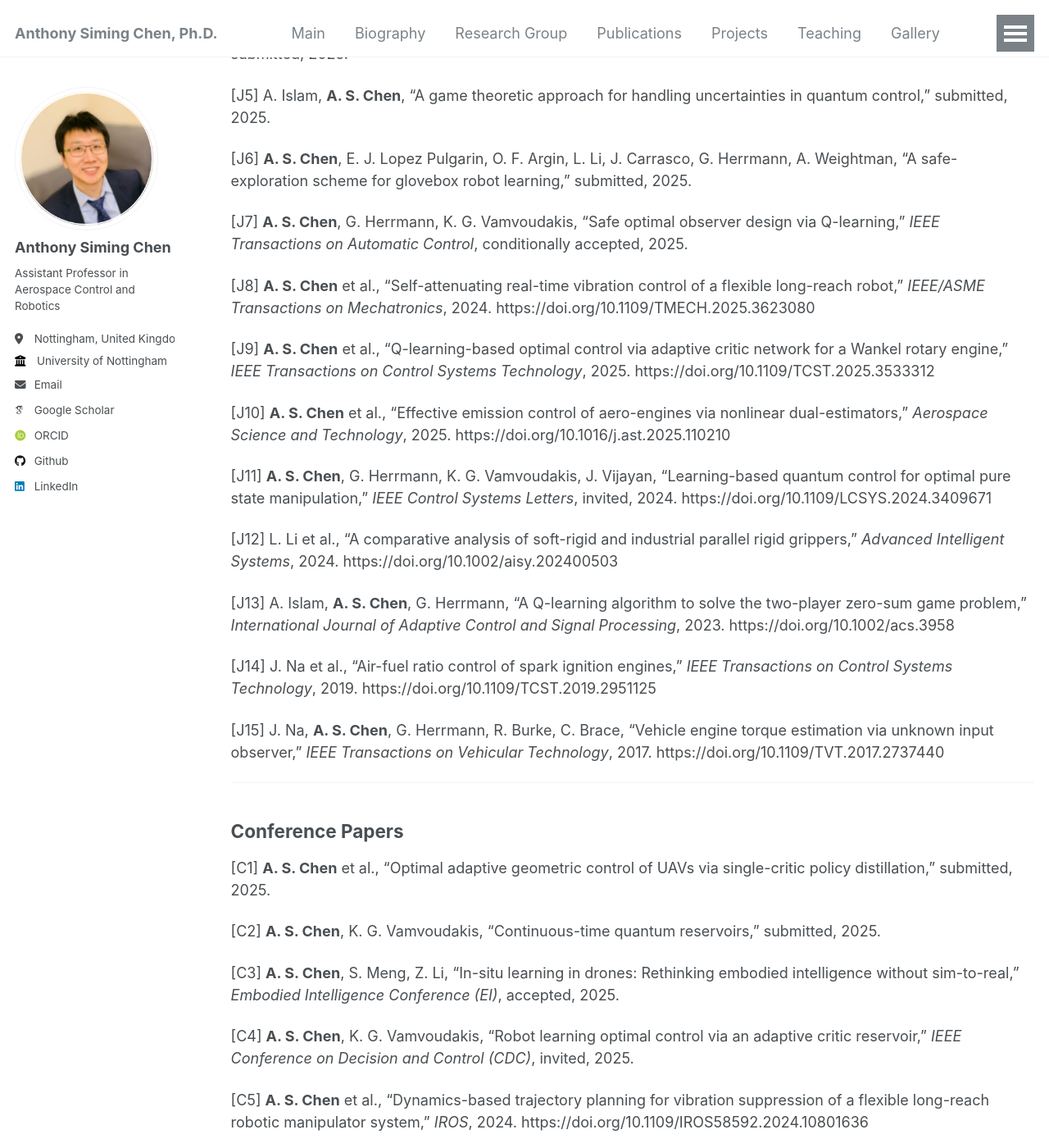
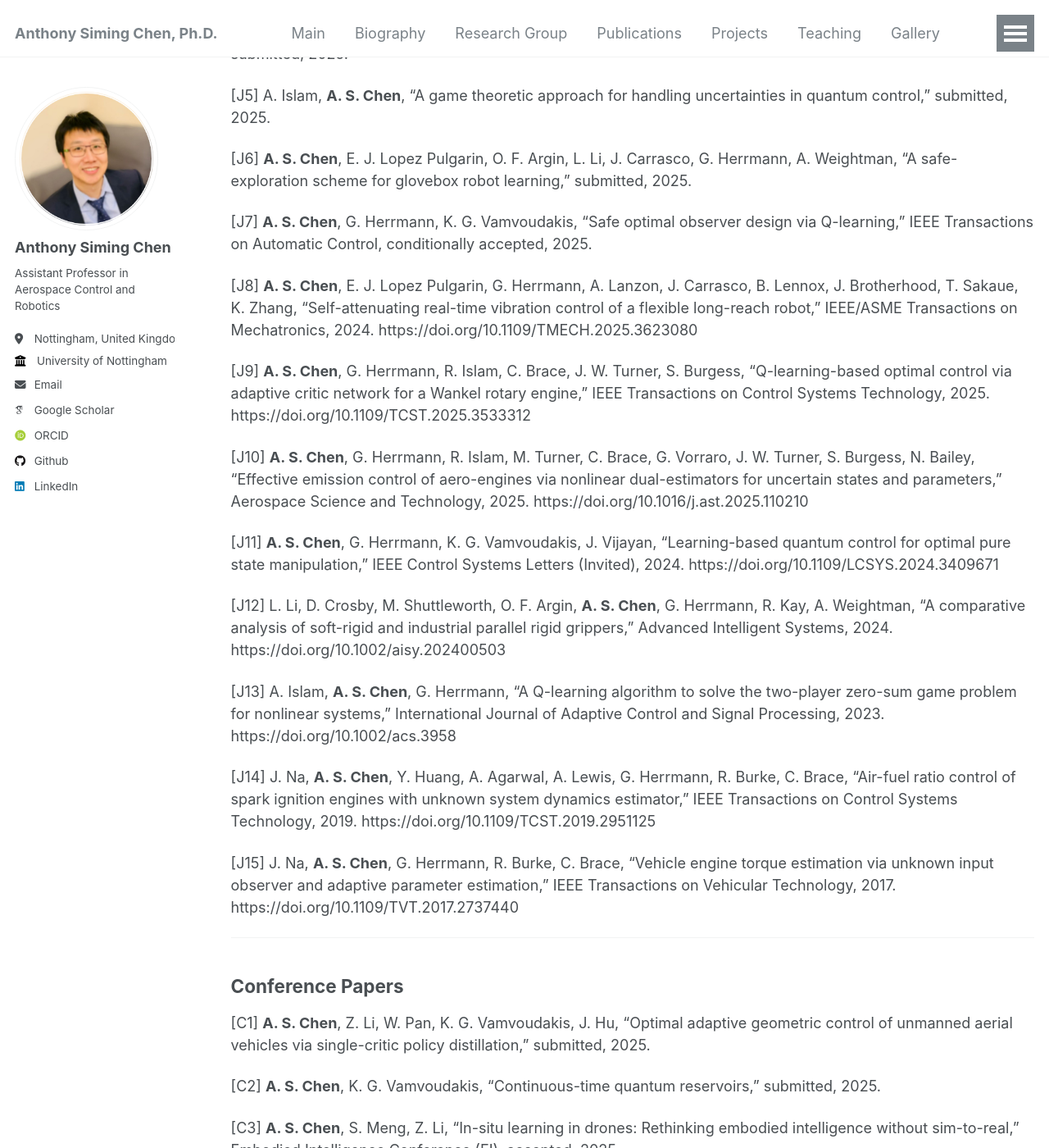
Before and after one commit to Anthony-S-Chen/Anthony-S-Chen.github.io, a Jekyll site: the page built from _pages/Publications.md, in a window 1280 px wide and 1400 px high, scrolled down 431 px. Shown: the whole window at 82% size. Built offline with Jekyll 4.4.1, drawn with Linux system fonts in a browser that asks for light colours; some web fonts are replaced; some of the changed text lies outside the part shown.

Commit message:
Update Publications.md

```diff
--- a/_pages/Publications.md
+++ b/_pages/Publications.md
@@ -11,7 +11,7 @@ author_profile: true
 
 [J1] **A. S. Chen**, Z. Li, W. Pan, K. G. Vamvoudakis, J. Hu, “In-situ learning for optimal quadrotor control on SE(3),” submitted, 2025.
 
-[J2] G. Yang, **A. S. Chen**, A. Parisio, G. Herrmann, “MBE-MPPI: Multi-barrier-enhanced model predictive path integral for safe and efficient vehicle navigation,” submitted, 2025.
+[J2] G. Yang, **A. S. Chen**, A. Parisio, G. Herrmann, “MBE-MPPI: Multi-Barrier-Enhanced Model Predictive Path Integral for Safe and Efficient Vehicle Navigation,” submitted, 2025.
 
 [J3] O. F. Argin, E. J. Lopez Pulgarin, **A. S. Chen**, G. Herrmann, “Safe shared control in manipulator teleoperation through control barrier functions,” submitted, 2025.
 
@@ -21,57 +21,57 @@ author_profile: true
 
 [J6] **A. S. Chen**, E. J. Lopez Pulgarin, O. F. Argin, L. Li, J. Carrasco, G. Herrmann, A. Weightman, “A safe-exploration scheme for glovebox robot learning,” submitted, 2025.
 
-[J7] **A. S. Chen**, G. Herrmann, K. G. Vamvoudakis, “Safe optimal observer design via Q-learning,” *IEEE Transactions on Automatic Control*, conditionally accepted, 2025.
+[J7] **A. S. Chen**, G. Herrmann, K. G. Vamvoudakis, “Safe optimal observer design via Q-learning,” IEEE Transactions on Automatic Control, conditionally accepted, 2025.
 
-[J8] **A. S. Chen** et al., “Self-attenuating real-time vibration control of a flexible long-reach robot,” *IEEE/ASME Transactions on Mechatronics*, 2024. https://doi.org/10.1109/TMECH.2025.3623080
+[J8] **A. S. Chen**, E. J. Lopez Pulgarin, G. Herrmann, A. Lanzon, J. Carrasco, B. Lennox, J. Brotherhood, T. Sakaue, K. Zhang, “Self-attenuating real-time vibration control of a flexible long-reach robot,” IEEE/ASME Transactions on Mechatronics, 2024. https://doi.org/10.1109/TMECH.2025.3623080
 
-[J9] **A. S. Chen** et al., “Q-learning-based optimal control via adaptive critic network for a Wankel rotary engine,” *IEEE Transactions on Control Systems Technology*, 2025. https://doi.org/10.1109/TCST.2025.3533312
+[J9] **A. S. Chen**, G. Herrmann, R. Islam, C. Brace, J. W. Turner, S. Burgess, “Q-learning-based optimal control via adaptive critic network for a Wankel rotary engine,” IEEE Transactions on Control Systems Technology, 2025. https://doi.org/10.1109/TCST.2025.3533312
 
-[J10] **A. S. Chen** et al., “Effective emission control of aero-engines via nonlinear dual-estimators,” *Aerospace Science and Technology*, 2025. https://doi.org/10.1016/j.ast.2025.110210
+[J10] **A. S. Chen**, G. Herrmann, R. Islam, M. Turner, C. Brace, G. Vorraro, J. W. Turner, S. Burgess, N. Bailey, “Effective emission control of aero-engines via nonlinear dual-estimators for uncertain states and parameters,” Aerospace Science and Technology, 2025. https://doi.org/10.1016/j.ast.2025.110210
 
-[J11] **A. S. Chen**, G. Herrmann, K. G. Vamvoudakis, J. Vijayan, “Learning-based quantum control for optimal pure state manipulation,” *IEEE Control Systems Letters*, invited, 2024. https://doi.org/10.1109/LCSYS.2024.3409671
+[J11] **A. S. Chen**, G. Herrmann, K. G. Vamvoudakis, J. Vijayan, “Learning-based quantum control for optimal pure state manipulation,” IEEE Control Systems Letters (Invited), 2024. https://doi.org/10.1109/LCSYS.2024.3409671
 
-[J12] L. Li et al., “A comparative analysis of soft-rigid and industrial parallel rigid grippers,” *Advanced Intelligent Systems*, 2024. https://doi.org/10.1002/aisy.202400503
+[J12] L. Li, D. Crosby, M. Shuttleworth, O. F. Argin, **A. S. Chen**, G. Herrmann, R. Kay, A. Weightman, “A comparative analysis of soft-rigid and industrial parallel rigid grippers,” Advanced Intelligent Systems, 2024. https://doi.org/10.1002/aisy.202400503
 
-[J13] A. Islam, **A. S. Chen**, G. Herrmann, “A Q-learning algorithm to solve the two-player zero-sum game problem,” *International Journal of Adaptive Control and Signal Processing*, 2023. https://doi.org/10.1002/acs.3958
+[J13] A. Islam, **A. S. Chen**, G. Herrmann, “A Q-learning algorithm to solve the two-player zero-sum game problem for nonlinear systems,” International Journal of Adaptive Control and Signal Processing, 2023. https://doi.org/10.1002/acs.3958
 
-[J14] J. Na et al., “Air-fuel ratio control of spark ignition engines,” *IEEE Transactions on Control Systems Technology*, 2019. https://doi.org/10.1109/TCST.2019.2951125
+[J14] J. Na, **A. S. Chen**, Y. Huang, A. Agarwal, A. Lewis, G. Herrmann, R. Burke, C. Brace, “Air-fuel ratio control of spark ignition engines with unknown system dynamics estimator,” IEEE Transactions on Control Systems Technology, 2019. https://doi.org/10.1109/TCST.2019.2951125
 
-[J15] J. Na, **A. S. Chen**, G. Herrmann, R. Burke, C. Brace, “Vehicle engine torque estimation via unknown input observer,” *IEEE Transactions on Vehicular Technology*, 2017. https://doi.org/10.1109/TVT.2017.2737440
+[J15] J. Na, **A. S. Chen**, G. Herrmann, R. Burke, C. Brace, “Vehicle engine torque estimation via unknown input observer and adaptive parameter estimation,” IEEE Transactions on Vehicular Technology, 2017. https://doi.org/10.1109/TVT.2017.2737440
 
 ---
 
 ## Conference Papers
 
-[C1] **A. S. Chen** et al., “Optimal adaptive geometric control of UAVs via single-critic policy distillation,” submitted, 2025.
+[C1] **A. S. Chen**, Z. Li, W. Pan, K. G. Vamvoudakis, J. Hu, “Optimal adaptive geometric control of unmanned aerial vehicles via single-critic policy distillation,” submitted, 2025.
 
 [C2] **A. S. Chen**, K. G. Vamvoudakis, “Continuous-time quantum reservoirs,” submitted, 2025.
 
-[C3] **A. S. Chen**, S. Meng, Z. Li, “In-situ learning in drones: Rethinking embodied intelligence without sim-to-real,” *Embodied Intelligence Conference (EI)*, accepted, 2025.
+[C3] **A. S. Chen**, S. Meng, Z. Li, “In-situ learning in drones: Rethinking embodied intelligence without sim-to-real,” Embodied Intelligence Conference (EI), accepted, 2025.
 
-[C4] **A. S. Chen**, K. G. Vamvoudakis, “Robot learning optimal control via an adaptive critic reservoir,” *IEEE Conference on Decision and Control (CDC)*, invited, 2025.
+[C4] **A. S. Chen**, K. G. Vamvoudakis, “Robot learning optimal control via an adaptive critic reservoir,” IEEE Conference on Decision and Control (Invited), 2025.
 
-[C5] **A. S. Chen** et al., “Dynamics-based trajectory planning for vibration suppression of a flexible long-reach robotic manipulator system,” *IROS*, 2024. https://doi.org/10.1109/IROS58592.2024.10801636
+[C5] **A. S. Chen**, E. J. Lopez Pulgarin, G. Herrmann, A. Lanzon, J. Carrasco, B. Lennox, B. Carrera-Knowles, J. Brotherhood, T. Sakaue, K. Zhang, “Dynamics-based trajectory planning for vibration suppression of a flexible long-reach robotic manipulator system,” IROS, 2024. https://doi.org/10.1109/IROS58592.2024.10801636
 
-[C6] S. Li et al., “Multi-robot collaborative SLAM based on factor graph optimization,” *ICMIC*, 2024. https://doi.org/10.1007/978-981-96-1777-7_63
+[C6] S. Li, Y. Zhang, **A. S. Chen**, Z. Zhang, P. Liu, “Research on multi-robot collaborative SLAM algorithm based on factor graph optimization,” ICMIC, 2024. https://doi.org/10.1007/978-981-96-1777-7_63
 
-[C7] **A. S. Chen**, G. Herrmann, “An adaptive critic learning approach for nonlinear optimal control subject to excitation and weight constraints,” *CDC*, 2023. https://doi.org/10.1109/CDC49753.2023.10383309
+[C7] **A. S. Chen**, G. Herrmann, “An adaptive critic learning approach for nonlinear optimal control subject to excitation and weight constraints,” IEEE CDC, 2023. https://doi.org/10.1109/CDC49753.2023.10383309
 
-[C8] **A. S. Chen** et al., “Output feedback speed control for a Wankel rotary engine via Q-learning,” *IFAC World Congress*, 2023. https://doi.org/10.1016/j.ifacol.2023.10.1014
+[C8] **A. S. Chen**, G. Herrmann, S. Burgess, C. Brace, “Output feedback speed control for a Wankel rotary engine via Q-learning,” IFAC World Congress, 2023. https://doi.org/10.1016/j.ifacol.2023.10.1014
 
-[C9] **A. S. Chen**, G. Herrmann, “Adaptive optimal control via continuous-time Q-learning,” *CDC*, 2019. https://doi.org/10.1109/CDC40024.2019.9030116
+[C9] **A. S. Chen**, G. Herrmann, “Adaptive optimal control via continuous-time Q-learning for unknown nonlinear affine systems,” IEEE CDC, 2019. https://doi.org/10.1109/CDC40024.2019.9030116
 
-[C10] **A. S. Chen** et al., “Nonlinear observer-based air-fuel ratio control for port fuel injected Wankel engines,” *UKACC CONTROL*, 2018. https://doi.org/10.1109/CONTROL.2018.8516842
+[C10] **A. S. Chen**, J. Na, G. Herrmann, M. Turner, G. Vorraro, C. Brace, “Nonlinear observer-based air-fuel ratio control for port fuel injected Wankel engines,” UKACC CONTROL, 2018. https://doi.org/10.1109/CONTROL.2018.8516842
 
-[C11] **A. S. Chen** et al., “Adaptive air-fuel ratio control for spark ignition engines with time-varying parameter estimation,” *ICMIC*, Best Student Paper, 2017. https://doi.org/10.1109/ICMIC.2017.8321616
+[C11] **A. S. Chen**, J. Na, G. Herrmann, R. Burke, C. Brace, “Adaptive air-fuel ratio control for spark ignition engines with time-varying parameter estimation,” ICMIC (Best Student Paper), 2017. https://doi.org/10.1109/ICMIC.2017.8321616
 
-[C12] T. Harding et al., “Engine torque estimation with integrated unknown input observer and adaptive parameter estimator,” *IFAC World Congress*, 2017. https://doi.org/10.1016/j.ifacol.2017.08.2487
+[C12] T. Harding, C. Rames, H. Y. Teh, T. Mill, J. Na, **A. S. Chen**, G. Herrmann, “Engine torque estimation with integrated unknown input observer and adaptive parameter estimator,” IFAC World Congress, 2017. https://doi.org/10.1016/j.ifacol.2017.08.2487
 
 ---
 
 ## Book Chapters
 
-[B1] **A. S. Chen**, T. Su, G. Herrmann, “Control theory for sampled-data systems,” in *Encyclopedia of Systems and Control Engineering*, Elsevier, 2025. http://dx.doi.org/10.1016/B978-0-443-14081-5.00061-1
+[B1] **A. S. Chen**, T. Su, G. Herrmann, “Control theory for sampled-data control,” in *Encyclopedia of Systems and Control Engineering*, Elsevier, 2025. http://dx.doi.org/10.1016/B978-0-443-14081-5.00061-1
 
 ---
 
```
